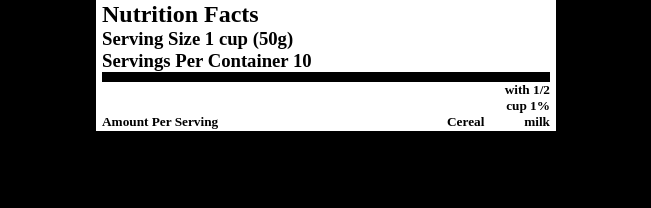
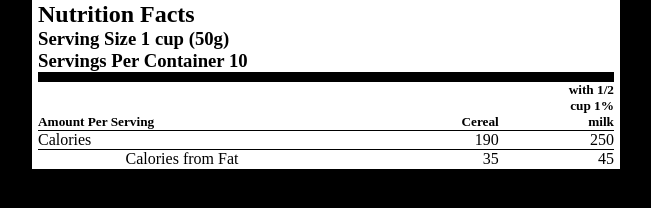
Before and after one commit to AlejandroRodriguez95/CF-CSS3-DAY03-Alejandro-Zuzana, a plain HTML site: page intermediate/index.html in a window 1280 px wide. Shown: the whole page, without its empty margins (314-965 px from the left). Drawn offline with Linux system fonts and the light colour scheme.

Commit message:
Exercise intermediate

```diff
--- a/intermediate/index.html
+++ b/intermediate/index.html
@@ -19,7 +19,20 @@
             <h5 class="second-row">Cereal</h5>
             <h5 class="third-row">milk</h5>
         </div>
+
+        <div class="flexbox-two">
+            <p class="first-row">Calories</p>
+            <p class="second-row">190</p>
+            <p class="third-row">250</p>
+        </div>
+
+        <div class="flexbox-third">
+            <p class="first-row-items">Calories from Fat</p>
+            <p class="second-row-items">35</p>
+            <p class="third-row-items">45</p>
+        </div>
     </div>
+
 
 </body>
 </html>
--- a/intermediate/style.css
+++ b/intermediate/style.css
@@ -7,7 +7,7 @@
     flex-direction: column;
     justify-content: center;
     margin: auto;
-    width: 35%;
+    width: 45%;
     background-color: white;
     border: solid 1px white;
 }
@@ -29,12 +29,57 @@ body{
     justify-content: space-between;
 }
 .first-row{
-    flex-grow: 1;
+    flex-shrink: 1;
+/*     border:  1px solid black; */
+    width: 50%;
 }
 .second-row{
     align-self: flex-end;
+    flex-shrink: 4;
+/*     border:  1px solid black; */
+    width: 30%;
+    text-align: right;
 }
 .third-row{
     align-self: flex-end;
-    padding-left: 3em;
+    flex-shrink: 4;
+/*     border:  1px solid black; */
+    width: 20%;
+    text-align: right;
 }
+
+.flexbox-two {
+    border-top: 1px solid black;
+    display: flex;
+    justify-content: space-between;
+}
+
+.flexbox-third {
+    border-top: 1px solid black;
+    display: flex;
+    justify-content: space-between;
+ /*    margin-left: 5%; */
+}
+
+.first-row-items {
+    flex-shrink: 1;
+/*     border:  1px solid black; */
+    width: 50%;
+    text-align: center;
+}
+
+.second-row-items {
+    align-self: flex-end;
+    flex-shrink: 4;
+/*     border:  1px solid black; */
+    width: 30%;
+    text-align: right;
+}
+
+.third-row-items {
+    align-self: flex-end;
+    flex-shrink: 4;
+/*     border:  1px solid black; */
+    width: 20%;
+    text-align: right;
+}
```
Also changed, not shown: basic/index.html (deleted, +0 -19 lines).
